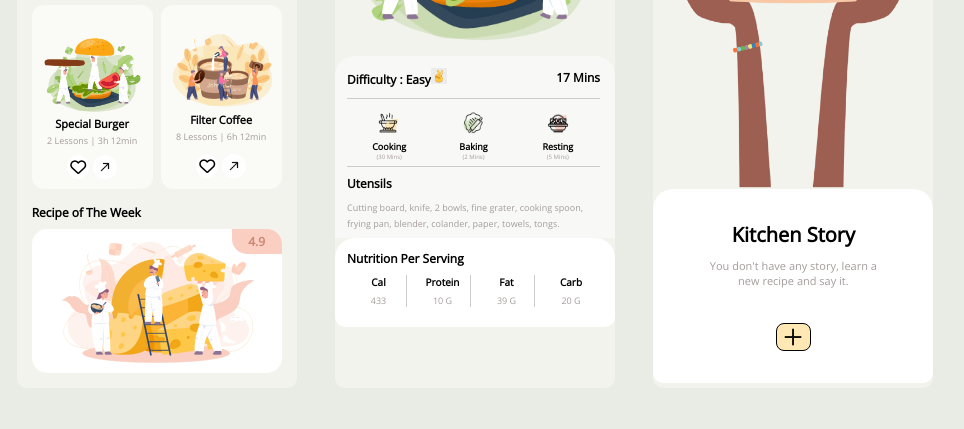
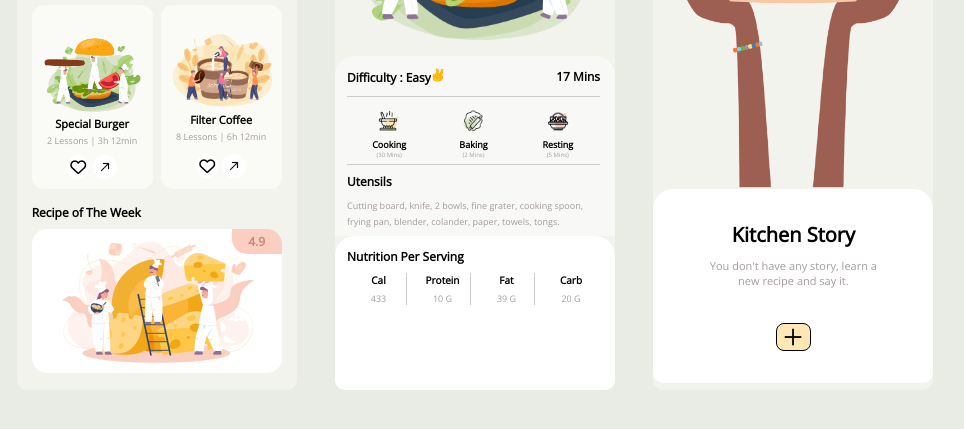
Before and after one commit to Akay74/recipe-app-UI, a plain HTML site: page index.html in a window 1280 px wide. Shown: the part 231-660 px from the top of the page, without its empty margins (165-1129 px from the left). Drawn offline with nearby package versions, Linux system fonts and the light colour scheme.

Commit message:
edited the height of box 2

```diff
--- a/index.html
+++ b/index.html
@@ -94,7 +94,7 @@
             </div>
             <div class="guide">
                 <div class="difficulty">
-                    <p>Difficulty : Easy<span><img src="./images/peace-sign.jpg" class="peace-sign" alt="peace sign"></span></p>
+                    <p>Difficulty : Easy<span><img src="./images/peace-emoji.jpg" class="peace-sign" alt="peace sign"></span></p>
                     <p class="timer">17 Mins</p>
                 </div>
                 <div class="border-line"></div>
--- a/style.css
+++ b/style.css
@@ -226,8 +226,9 @@ textarea:focus, input:focus{
 }
 
 .peace-sign{
-    width: 16px;
-    height: 16px;
+    width: 14px;
+    height: 14px;
+    align-items: center;
 }
 
 .border-line{
@@ -278,6 +279,7 @@ textarea:focus, input:focus{
     background-color: #fff;
     border-radius: 20px 20px 10px 10px;
     padding: 12px 12px 20px;
+    height: 154.5px;
 }
 
 .nutrition-title{
```
Also changed, not shown: images/peace-emoji.jpg (added).
